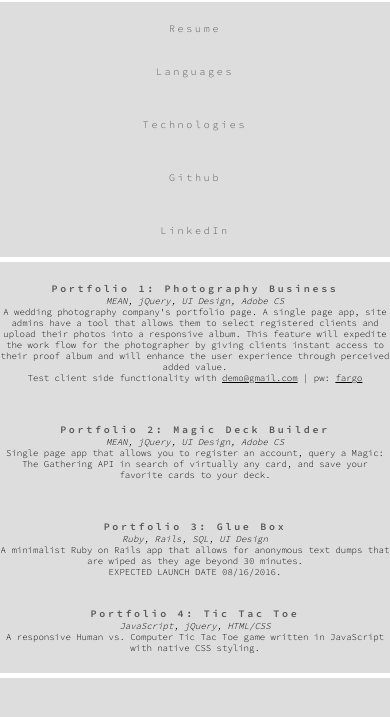
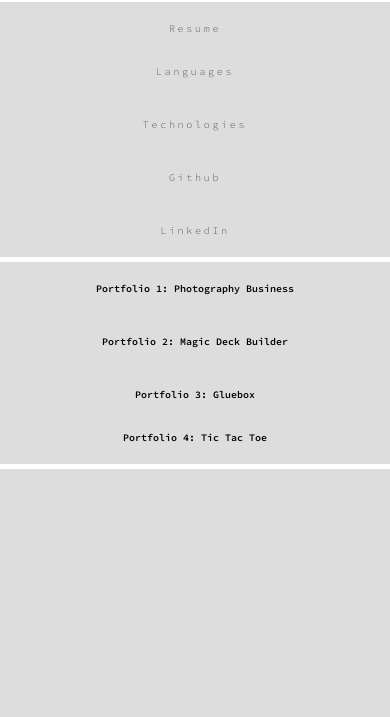
Before and after one commit to jamesgoatcher/online_resume, a plain HTML site: page index.html in a window 390 px wide. Shown: the part 109-826 px from the top of the page. Drawn offline with nearby package versions, Linux system fonts and the light colour scheme.

Commit message:
Updating responsive features

```diff
--- a/css/style.css
+++ b/css/style.css
@@ -63,7 +63,7 @@ a {
 .list {
 	text-decoration: none;
 	color: #555;
-	padding: 0 10em;
+	font-size: 10px;
 }
 
 .links {
@@ -72,13 +72,14 @@ a {
 	text-align: center;
 	background: #ddd;
 	padding: 2em 0;
+	width: 500px;
 }
 
 .list-p {
 	font-size: 10px;
 	max-width: 400px;
 	text-align: center;
-	margin: 0 auto;
+	margin: 5px auto;
 }
 
 .center {
@@ -90,6 +91,14 @@ a {
 	background: #fff;
 	height: 5px;
 	margin: 0;
+}
+
+.port-div strong {
+	cursor: pointer;
+}
+
+.port-div-slide {
+	display: none;
 }
 
 /*LANGUAGES*/
@@ -194,6 +203,25 @@ a {
 	text-decoration: underline;
 }
 
+.hover {
+}
+
+.hover:hover {
+	color: #000;
+	border-top: 1px solid #000;
+	border-bottom: 1px solid #000;
+}
+
+.hover-t {
+	color: #000;
+	padding: 0 5px;
+}
+
+.hover-t:hover {
+	border-right: 1px solid #000;
+	border-left: 1px solid #000;
+}
+
 /*MEDIA QUERIES - iPad and below*/
 @media (max-width: 770px) {
 
--- a/index.html
+++ b/index.html
@@ -4,6 +4,7 @@
 	<meta name="viewport" content="width=device-width, initial-scale=1.0">
 	<link href='https://fonts.googleapis.com/css?family=Source+Code+Pro:300,600' rel='stylesheet' type='text/css'>
 	<link rel="stylesheet" type="text/css" href="css/style.css">
+	<script src="https://code.jquery.com/jquery-3.1.0.min.js" integrity="sha256-cCueBR6CsyA4/9szpPfrX3s49M9vUU5BgtiJj06wt/s=" crossorigin="anonymous"></script>
 	<title>::James P. Goatcher::</title>
 </head>
 <body>
@@ -19,31 +20,51 @@
 				<li class="line"><a class="list" href="https://github.com/jamesgoatcher" target="_blank">Github</a></li>
 				<li class="line"><a class="list" href="https://www.linkedin.com/in/jamesgoatcher" target="_blank">LinkedIn</a></li>
 				<p id="space"></p>
-				<li class="line">
-					<a class="list" href="https://sans35.herokuapp.com" target="_blank"><strong>Portfolio 1: Photography Business</strong></a>
+				<li class="line port-div">
+					<strong class="hover-t">Portfolio 1: Photography Business</strong>
+					<div class="port-div-slide">
 						<p class="list-p"><em>MEAN, jQuery, UI Design, Adobe CS</em></p>
-					<p class="list-p">A wedding photography company's portfolio page.  A single page app, site admins have a tool that allows them to select registered clients and upload their photos into a responsive album.  This feature will expedite the work flow for the photographer by giving clients instant access to their proof album and will enhance the user experience through perceived added value.</p>
-					<p class="list-p">Test client side functionality with <span class="emph">demo@gmail.com</span> | pw: <span class="emph">fargo</span></p>
+						<p class="list-p">
+							A wedding photography company's portfolio page.
+							<br>A single page app, site admin has a tool that allows them to select registered clients and upload photos directly into a private responsive album.  This feature will expedite the work flow for the photographer by giving clients instant access to their proof album effectively enhancing user experience.
+							<br>Test client side functionality with <span class="emph">demo@gmail.com</span> | pw: <span class="emph">fargo</span></p>
+						<p class="list-p"><a class="list hover" href="https://sans35.herokuapp.com" target="_blank">https://sans35.herokuapp.com</a></p>
+					</div>
 				</li>
-				<li class="line">
-					<a class="list" href="https://magic-deckbuilder.herokuapp.com" target="_blank"><strong>Portfolio 2: Magic Deck Builder</strong></a>
+				<li class="line port-div">
+					<strong class="hover-t">Portfolio 2: Magic Deck Builder</strong>
+					<div class="port-div-slide">
 						<p class="list-p"><em>MEAN, jQuery, UI Design, Adobe CS</em></p>
 						<p class="list-p">Single page app that allows you to register an account, query a Magic: The Gathering API in search of virtually any card, and save your favorite cards to your deck.</p>
+						<p class="list-p"><a class="list hover" href="https://magic-deckbuilder.herokuapp.com" target="_blank">https://magic-deckbuilder.herokuapp.com</a></p>
+					</div>
 				</li>
-				<li class="line">
-					<a class="list" href="https://glue-box.herokuapp.com"><strong>Portfolio 3: Glue Box</strong></a>
+				<li class="line port-div">
+					<strong class="hover-t">Portfolio 3: Gluebox</strong>
+					<div class="port-div-slide">
 						<p class="list-p"><em>Ruby, Rails, SQL, UI Design</em></p>
-					<p class="list-p">A minimalist Ruby on Rails app that allows for anonymous text dumps that are wiped as they age beyond 30 minutes.<br>EXPECTED LAUNCH DATE 08/16/2016.</p>
+						<p class="list-p">A minimalist Ruby on Rails app that allows for anonymous plaintext dumps that are wiped from the server as they age beyond 10 minutes. Gluebox is the result of Pastebin fusing with the Buddhist notion of impermenence.</p>
+						<p class="list-p"><a class="list hover" href="https://glue-box.herokuapp.com" target="_blank">https://glue-box.herokuapp.com</a></p>
+					</div>
 				</li>
-				<li class="line">
-					<a class="list" href="http://cartographer-thursday-24827.bitballoon.com" target="_blank"><strong>Portfolio 4: Tic Tac Toe</strong></a>
+				<li class="line port-div">
+					<strong class="hover-t">Portfolio 4: Tic Tac Toe</strong>
+					<div class="port-div-slide">
 						<p class="list-p"><em>JavaScript, jQuery, HTML/CSS</em></p>
 						<p class="list-p">A responsive Human vs. Computer Tic Tac Toe game written in JavaScript with native CSS styling.</p>
+						<p class="list-p"><a class="list hover" href="http://cartographer-thursday-24827.bitballoon.com" target="_blank">jamesgoatcher.co/tictactoe</a></p>
+					</div>
 				</li>
 			</ul>
 			<p id="space"></p>
-
 		</div>
 	</div>
+	<script>
+		$(document).ready(function() {
+			$('.port-div').click(function() {
+				$(this).children('.port-div-slide').slideToggle(250);
+			});
+		});
+	</script>
 </body>
 </html>
```
Lines whose indentation alone changed are shown as unchanged.
